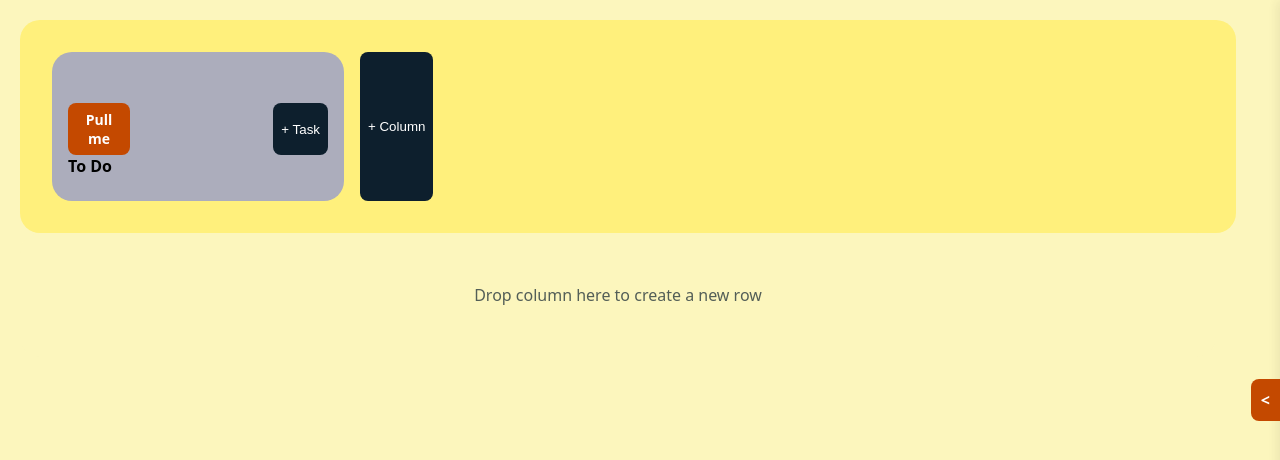
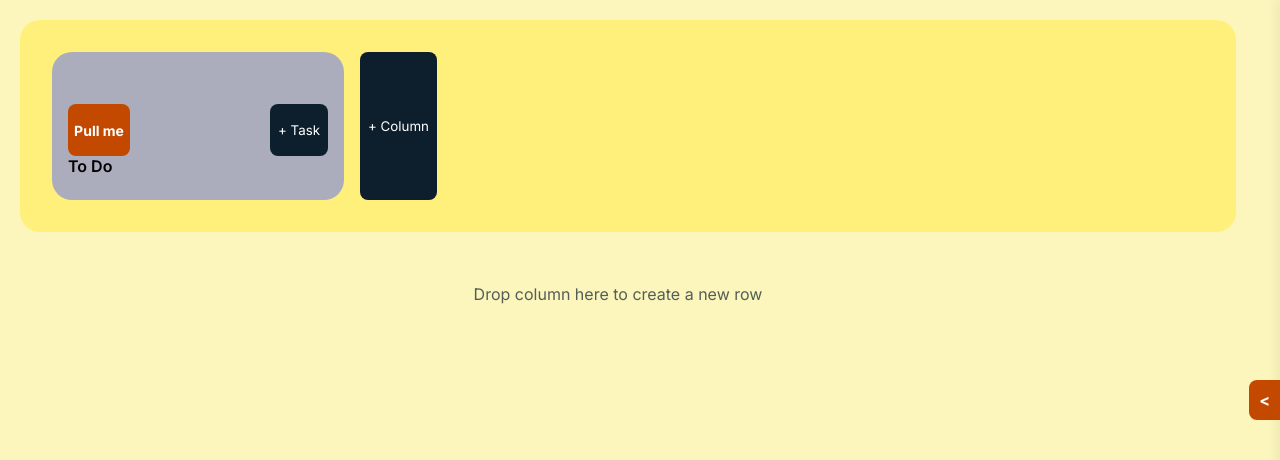
Before and after one commit to CookLe123/kanban-webpack, a website built with webpack: page src/index.html in a window 1280 px wide. Built offline with nearby package versions, Linux system fonts and the light colour scheme.

Commit message:
Добавлены переменные для шрифтов

```diff
--- a/src/index.html
+++ b/src/index.html
@@ -3,6 +3,13 @@
   <head>
     <meta charset="UTF-8" />
     <title>Kanban Board</title>
+
+    <link rel="preconnect" href="https://fonts.googleapis.com" />
+    <link rel="preconnect" href="https://fonts.gstatic.com" crossorigin />
+    <link
+      href="https://fonts.googleapis.com/css2?family=Inter:wght@400;500;600;700&display=swap"
+      rel="stylesheet"
+    />
   </head>
   <body>
     <div id="app"></div>
--- a/src/styles/main.css
+++ b/src/styles/main.css
@@ -1,8 +1,5 @@
 body {
-  font-family:
-    system-ui,
-    -apple-system,
-    sans-serif;
+  font-family: var(--font-main);
   background: var(--bg-main);
   margin: 0;
   display: flex;
@@ -107,6 +104,7 @@
   font-size: 16px;
   font-weight: 600;
   cursor: pointer;
+  font-family: var(--font-heading);
 }
 
 .draggableZone {
@@ -182,6 +180,7 @@
   color: white;
   cursor: pointer;
   transition: 0.2s;
+  font-family: var(--font-main);
 }
 
 button:hover {
--- a/src/styles/themes.css
+++ b/src/styles/themes.css
@@ -1,4 +1,8 @@
 :root {
+  --font-main: "Inter", system-ui, -apple-system, sans-serif;
+  --font-heading: "Inter", system-ui, -apple-system, sans-serif;
+  --font-mono: "JetBrains Mono", ui-monospace, monospace;
+
   --bg-main: #fcf6bd;
   --bg-board: #fff07c;
   --bg-column: #acadbc;
```
